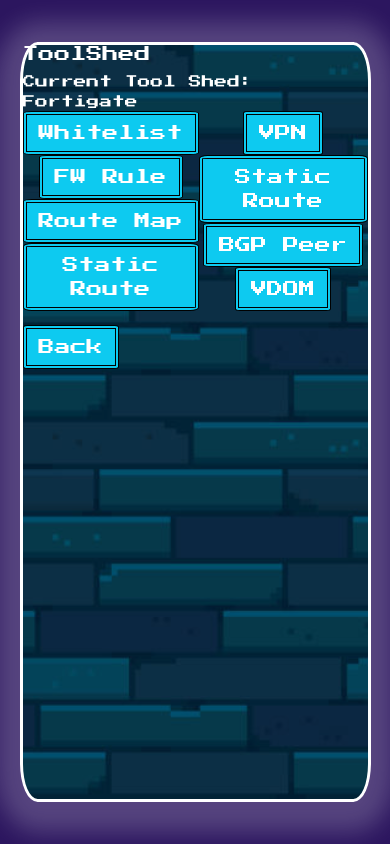
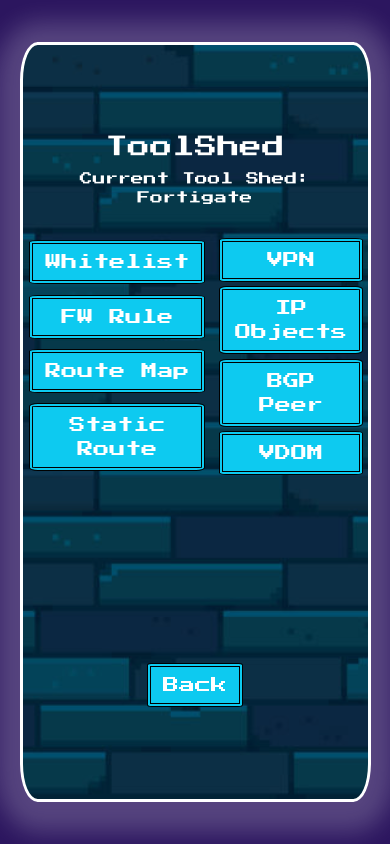
Before and after one commit to RehabThis/ToolShed, a React (Create React App) app: page /vendor/fortigate in a window 390 px wide. Built offline with nearby package versions, Linux system fonts and the light colour scheme.

Commit message:
Added lots of styling to correct button overflows. Added corrections to H1 and Subtitles styling.

```diff
--- a/src/App.css
+++ b/src/App.css
@@ -1,25 +1,20 @@
 /* Start Imports */
-
 
 /* Start of Google Fonts */
 
-@import url('https://fonts.googleapis.com/css2?family=Press+Start+2P&display=swap');
+@import url("https://fonts.googleapis.com/css2?family=Press+Start+2P&display=swap");
 
 /* End Imports */
 
-
 /* End of Google Fonts */
-
 
 /* Start of Globals */
 
 * {
-    font-family: 'Press Start 2P', mono;
+  font-family: "Press Start 2P", mono;
 }
 
-
 /* End of Globals */
-
 
 /* Start of Custom Grid Layout */
 
@@ -44,9 +39,7 @@
   width: 100%;
 }
 
-
 /* End of Custom Grid Layout */
-
 
 /* Start of App Styling */
 
@@ -58,9 +51,7 @@
   justify-content: center;
 }
 
-
 /* End of App Styling */
-
 
 /* Start of Navigation Styling */
 
@@ -72,11 +63,12 @@
   background: url(./imgs/appContainerBG.jpg) rgba(0, 0, 0, 0.4);
   background-size: cover;
   background-blend-mode: multiply;
-    /* display: flex; */
+  display: flex;
   justify-content: center;
   align-items: center;
   flex-wrap: wrap;
   box-shadow: 0px 5px 25px 25px rgba(255, 255, 255, 0.2);
+  text-align: center;
 }
 
 .navLinks a {
@@ -107,6 +99,7 @@
   font-size: 10px;
   color: white;
   margin-bottom: 0;
+  padding: 0 1%;
 }
 
 #navCol {
@@ -126,7 +119,12 @@
   justify-content: space-around;
   padding: 0;
   margin: 0;
-    margin-bottom: 4%;
+}
+
+.navUL {
+  flex-direction: column;
+  flex-basis: 50% !important;
+  margin: 2% !important;
 }
 
 .navLinks {
@@ -136,6 +134,7 @@
 .navLinks.btn-info {
   border: 4px double rgb(0, 0, 0);
   border-radius: 5%;
+  margin-bottom: 3%;
 }
 
 button li {
@@ -146,47 +145,76 @@
   flex-wrap: nowrap !important;
 }
 
+/* Start of Mobile Nav Styling */
+@media all and (min-width: 1921px) {
+  .modal-dialog {
+    max-width: 90% !important;
+  }
+}
+@media all and (width: 1920px) {
+  /* .appContainer {
+        width: 25vw;
+        height: 90vh;
+      } */
+  .appTitle {
+    font-size: 1.4rem;
+  }
+  .subTitle {
+    font-size: 0.8rem;
+  }
+  .modal-dialog {
+    max-width: 80% !important;
+  }
+}
 
-/* Start of Mobile Nav Styling */
+@media all and (max-width: 1919px) {
+}
 
-@media all and (max-width: 1919px) {}
-
-@media all and (min-width:1440) and (max-width: 1919px) {
+@media all and (max-width: 1919px) {
   .appContainer {
-        width: 25vw !important;
+    width: 25vw;
     height: 90vh;
   }
   .appTitle {
-        font-size: .2rem !important;
+    font-size: 1.4rem;
   }
   .subTitle {
-        font-size: .8rem;
+    font-size: 0.8rem;
+  }
+  .modal-dialog {
+    max-width: 80% !important;
   }
 }
 
-@media all and (min-width:980) and (max-width: 1439px) {
+@media all and (max-width: 1439px) {
   .appContainer {
-        width: 100vw !important;
-        height: 90vh !important;
+    width: 35vw;
+    height: 90vh;
   }
   .appTitle {
-        font-size: 1rem;
+    font-size: 1.4rem;
   }
   .subTitle {
-        font-size: .8rem;
+    font-size: 0.8rem;
+  }
+  .modal-dialog {
+    max-width: 90% !important;
   }
 }
 
-@media all and (min-width:768) and (max-width: 979px) {
+@media all and (max-width: 979px) {
   .appContainer {
-        width: 50vw !important;
+    width: 50vw;
     height: 90vh;
   }
   .appTitle {
-        font-size: 1rem;
+    font-size: 1.4rem;
   }
   .subTitle {
-        font-size: .8rem;
+    font-size: 0.8rem;
+  }
+  .modal-dialog {
+    max-width: 94% !important;
   }
 }
 
@@ -196,29 +224,27 @@
     height: 90vh;
   }
   .appTitle {
-        font-size: 1rem;
+    font-size: 1.4rem;
   }
   .subTitle {
-        font-size: .8rem;
+    font-size: 0.8rem;
+  }
+  .modal-dialog {
+    max-width: 100% !important;
   }
 }
 
-
 /* End Mobile Nav Styling */
 
-
 /* End of Navigation Styling */
-
 
 /* Start of Modal Styling */
 
 .modal-dialog {
-    max-width: 80% !important;
+  max-width: 80%;
 }
 
-
 /* End of Modal Styling */
-
 
 /* Start of Text Area for Whitelist */
 
@@ -228,11 +254,10 @@
   width: 100%;
   overflow-y: scroll;
   resize: none;
+  font-size: 80%;
 }
 
-
 /* End of Text Area for Whitelist */
-
 
 /* Everything below this line is Stock Create-React-App Styling */
 
--- a/src/components/Fortigate.js
+++ b/src/components/Fortigate.js
@@ -1,35 +1,60 @@
-import React from 'react'
-import {Button} from 'react-bootstrap'
-import Lumen_Technologies_Logo from '../imgs/Lumen_Technologies_Logo.png'
-import { Link } from 'react-router-dom'
+import React from "react"
+import { Button } from "react-bootstrap"
+import Lumen_Technologies_Logo from "../imgs/Lumen_Technologies_Logo.png"
+import { Link } from "react-router-dom"
 
 function Fortigate() {
   return (
     <>
       <div className="appContainer">
+        <div classNam="row">
           <div id="logoCol">
             <logo className="logo-main">
               <h1 className="appTitle">ToolShed</h1>
               <p className="subTitle">Current Tool Shed: Fortigate</p>
-                    {/* <p className="subTitle">created by</p>
-                    <img src={Lumen_Technologies_Logo} className="logoImg"></img> */}
             </logo>
           </div>
+          <br />
           <div id="navCol" className="fortiCol">
-                <ul>
-                    <Button className="navLinks" variant="info"><Link to="/vendor/fortigate/whitelist-tool/"><li>Whitelist</li></Link></Button>
-                    <Button className="navLinks" variant="info"><li>FW Rule</li></Button>
-                    <Button className="navLinks" variant="info"><li>Route Map</li></Button>
-                    <Button className="navLinks" variant="info"><li>Static Route</li></Button>
+            <ul className="navUL">
+              <Button className="navLinks" variant="info">
+                <Link to="/vendor/fortigate/whitelist-tool/">
+                  <li>Whitelist</li>
+                </Link>
+              </Button>
+              <Button className="navLinks" variant="info">
+                <li>FW Rule</li>
+              </Button>
+              <Button className="navLinks" variant="info">
+                <li>Route Map</li>
+              </Button>
+              <Button className="navLinks" variant="info">
+                <li>Static Route</li>
+              </Button>
             </ul>
-                <ul>
-                    <Button className="navLinks" variant="info"><li>VPN</li></Button>
-                    <Button className="navLinks" variant="info"><li>Static Route</li></Button>
-                    <Button className="navLinks" variant="info"><li>BGP Peer</li></Button>
-                    <Button className="navLinks" variant="info"><li>VDOM</li></Button>
+            <ul className="navUL">
+              <Button className="navLinks" variant="info">
+                <li>VPN</li>
+              </Button>
+              <Button className="navLinks" variant="info">
+                <li>IP Objects</li>
+              </Button>
+              <Button className="navLinks" variant="info">
+                <li>BGP Peer</li>
+              </Button>
+              <Button className="navLinks" variant="info">
+                <li>VDOM</li>
+              </Button>
             </ul>
           </div>
-            <div><Link to="/"><Button className="navLinks" variant="info"><li>Back</li></Button></Link></div>
+        </div>
+        <div>
+          <Link to="/">
+            <Button className="navLinks" variant="info">
+              <li>Back</li>
+            </Button>
+          </Link>
+        </div>
       </div>
     </>
   )
--- a/src/components/FortigateWhitelistToolFQDN.js
+++ b/src/components/FortigateWhitelistToolFQDN.js
@@ -1,47 +1,50 @@
-import React, {useState} from 'react'
-import { Button, Modal } from 'react-bootstrap'
-import { Link } from 'react-router-dom';
+import React, { useState } from "react"
+import { Button, Modal } from "react-bootstrap"
+import { Link } from "react-router-dom"
 //import ModalNew from './ModalNew'
 
 function parseConfig2(fqdnArray) {
-  var fqdnList = fqdnArray.split("\n");
-//  var pushFQDN = ["config webfilter urlfilter\nedit 2\nset name \"Environment_URL_Filter\"\nconfig entries\n"];
-  var ret = fqdnList.map((e) => {
-    return "edit 0\nset url \"" + e + "\"\nset type wildcard\nset action allow\nnext\n";
-  }).join("");
-  return "config webfilter urlfilter\nedit 2\nset name \"Environment_URL_Filter\"\nconfig entries\n" + ret;
-  //return fqdnList.join("block");
+  var fqdnList = fqdnArray.split("\n")
+  var ret = fqdnList
+    .map((e) => {
+      return 'edit 0\nset url "' + e + '"\nset type wildcard\nset action allow\nnext\n'
+    })
+    .join("")
+  return 'config webfilter urlfilter\nedit 2\nset name "Environment_URL_Filter"\nconfig entries\n' + ret + "end"
 }
 
 function handleCopy(handleOutput) {
-  navigator.clipboard.writeText(handleOutput);
-  console.log(handleOutput);
+  navigator.clipboard.writeText(handleOutput)
+  console.log(handleOutput)
 }
 
 function FortigateWhitelistToolFQDN() {
-    var [showModal, setShow] = useState(true);
-    var handleClose = () => setShow(false);
-    var handleShow = () => setShow(true);
+  var [showModal, setShow] = useState(true)
+  var handleClose = () => setShow(false)
+  var handleShow = () => setShow(true)
 
-    var [fqdnList, setFqdnList] = useState("");
-    var [output, setOutput] = useState("");
-    var handleChange = e => {
-        setFqdnList(e.target.value);
-        setOutput(parseConfig2(fqdnList));
+  var [fqdnList, setFqdnList] = useState("")
+  var [output, setOutput] = useState("")
+  var handleChange = (e) => {
+    setFqdnList(e.target.value)
+    setOutput(parseConfig2(fqdnList))
   }
 
-
-    var handleOutput = e => {
-      setOutput(parseConfig2(fqdnList));
+  var handleOutput = (e) => {
+    setOutput(parseConfig2(fqdnList))
   }
 
   return (
     <div className="appContainer">
+      <div>
+        <h1 className="appTitle">FortiWhiteList Config Gen</h1> <br />
+        <p className="subTitle">This tool will generate the configuration input required to apply a new URL to an existing Fortigate Content Filter. Input a list of FQDN's on the left text area and the right will auto-populate with the template. You must drop down a line after each FQDN including the last one.</p>
+        <br />
+        <Button variant="info" className="navLinks" onClick={handleShow}>
+          <li>Whitelist</li>
+        </Button>
+      </div>
 
-          <h1 className="appTitle">FortiWhiteList Config Gen</h1>
-        <p className="subTitle">This tool will generate the configuration input required to apply a new URL to an existing Fortigate Content Filter. Input a list of FQDN's on the left text area and the right will auto-populate with the template. You must drop down a line after each FQDN including the last one.</p>
-
-        <Button variant="info" className="navLinks" onClick={handleShow}><li>Whitelist</li></Button>
       <Modal show={showModal} onHide={handleClose}>
         <Modal.Header closeButton>
           <Modal.Title>Whitelist Config Generator</Modal.Title>
@@ -53,7 +56,7 @@
               <textarea className="textFields" value={fqdnList} onChange={handleChange}></textarea>
             </div>
             <div className="col-6">
-                <label>Configuration Output</label>
+              <label>Configuration</label>
               <textarea className="textFields" value={output} onChange={handleOutput}></textarea>
             </div>
           </div>
@@ -68,14 +71,17 @@
         </Modal.Footer>
       </Modal>
       <div className="backButton">
-      <Link to="/vendor/fortigate"><Button className="navLinks" variant="info"><li>Back</li></Button></Link>
+        <Link to="/vendor/fortigate">
+          <Button className="navLinks" variant="info">
+            <li>Back</li>
+          </Button>
+        </Link>
       </div>
     </div>
   )
 }
 
 export default FortigateWhitelistToolFQDN
-
 
 /*
 
@@ -102,9 +108,6 @@
 //    setValue(event.target.value);
 //};
 
-
-
-
 /*
 
 Flags variable bool
```
Also changed, not shown: 1 other file (tests, documents, lock files or other folders). Lines whose indentation alone changed are shown as unchanged.
